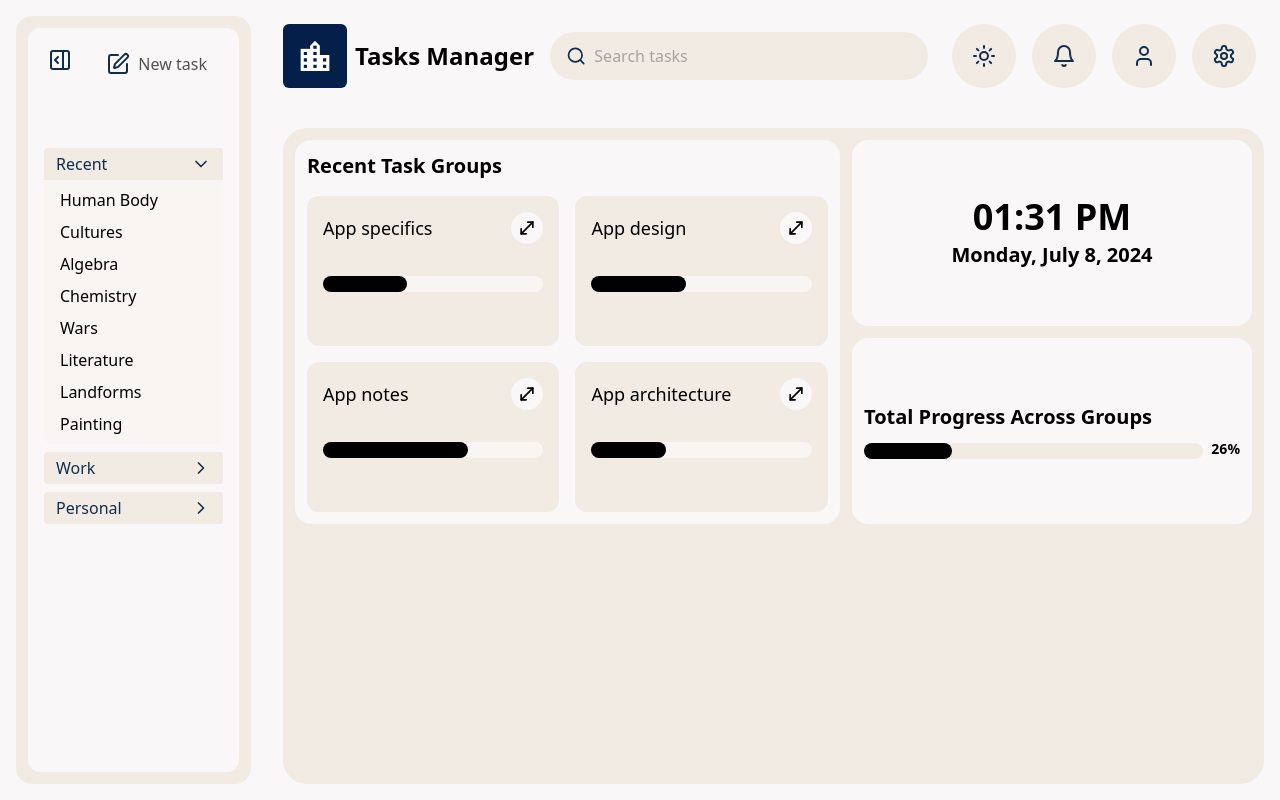
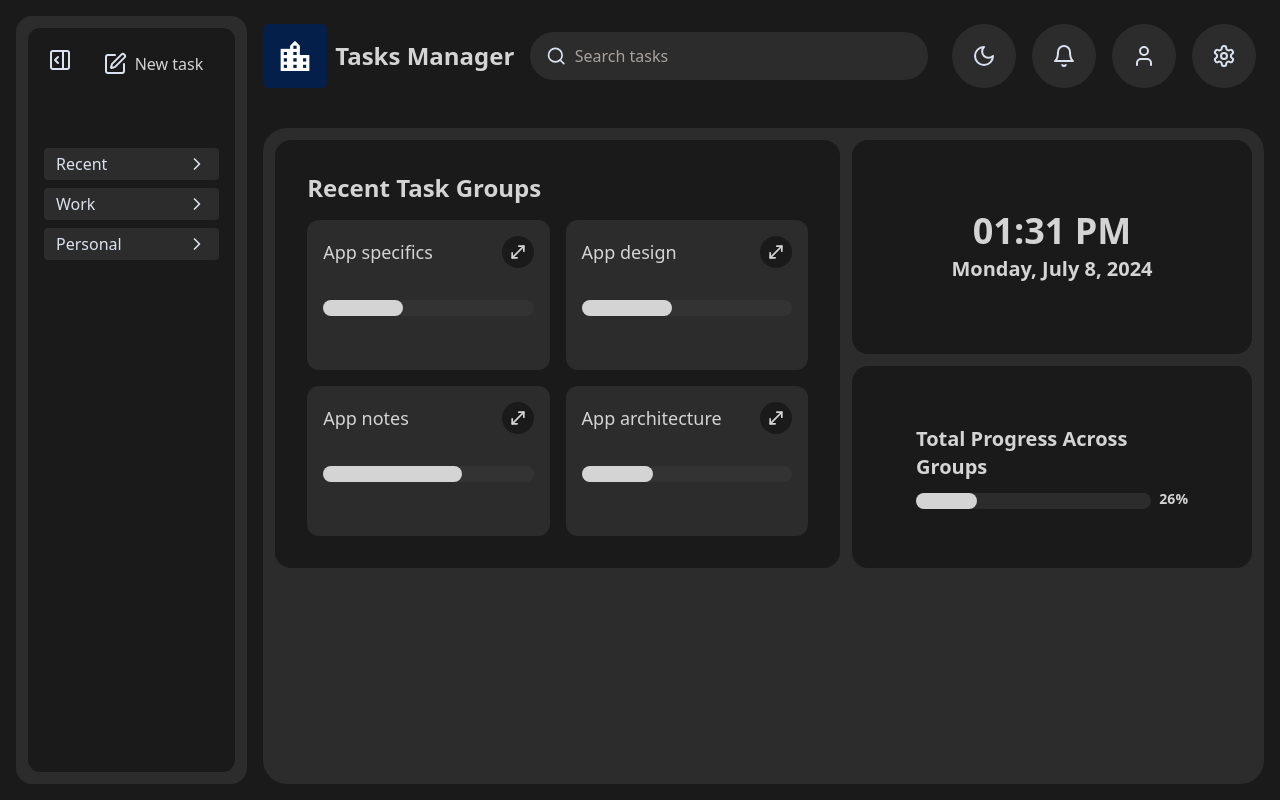
Before and after one commit to razgb/task-management-app, a React (Vite) app in the folder todo-app/: page / in a window 1280 px wide. Built offline with nearby package versions, Linux system fonts and the light colour scheme.

Commit message:
dev v 0.5 - Created a theme context using React's createContext. - Theme button toggle in ActionButtons now works. - Used claude to create simple dark theme based off light theme.   -> Looks grim and bland. Need for accent colors shown.

```diff
--- a/todo-app/src/App.tsx
+++ b/todo-app/src/App.tsx
@@ -2,12 +2,13 @@ import "./index.css";
 import Menu from "./layouts/Menu";
 import MainNavigation from "./layouts/MainNavigation";
 import Outlet from "./layouts/Outlet";
+import useTheme from "./stores/useTheme";
 
 function App() {
-  // theme will be placed here.
+  const { theme } = useTheme();
 
   return (
-    <div className="light flex h-screen gap-4 bg-primaryBg">
+    <div className={`${theme} flex h-screen bg-primaryBg text-text`}>
       <Menu />
 
       <div className="flex flex-grow flex-col gap-4">
--- a/todo-app/src/components/dashboard/RecentTaskGroups.tsx
+++ b/todo-app/src/components/dashboard/RecentTaskGroups.tsx
@@ -2,8 +2,8 @@ import TaskGroup from "./TaskGroup";
 
 export default function RecentTaskGroups() {
   return (
-    <div className="rounded-2xl bg-primaryBg p-3">
-      <h2 className="mb-4 text-xl font-bold">Recent Task Groups</h2>
+    <div className="rounded-2xl bg-primaryBg p-8">
+      <h2 className="mb-4 text-2xl font-bold">Recent Task Groups</h2>
 
       <div className="grid grid-cols-1 place-items-center gap-4 lg:grid-cols-2">
         <TaskGroup title="App specifics" />
--- a/todo-app/src/components/dashboard/TaskGroup.tsx
+++ b/todo-app/src/components/dashboard/TaskGroup.tsx
@@ -17,9 +17,9 @@ export default function TaskGroup({ title }: TaskGroupProps) {
         </Button>
       </div>
 
-      <div className="bg-secondaryBgWeak h-4 w-full rounded-full">
+      <div className="h-4 w-full rounded-full bg-secondaryBgWeak">
         <div
-          className="h-full rounded-full bg-black"
+          className="h-full rounded-full bg-text"
           style={{ width: completion + "%" }}
         ></div>
       </div>
--- a/todo-app/src/components/dashboard/TotalTaskProgress.tsx
+++ b/todo-app/src/components/dashboard/TotalTaskProgress.tsx
@@ -2,7 +2,7 @@ export default function TotalTaskProgress() {
   const completion = Math.floor(Math.random() * 100);
 
   return (
-    <div className="h-full min-w-[400px] content-center rounded-2xl bg-primaryBg p-3">
+    <div className="h-full min-w-[400px] content-center rounded-2xl bg-primaryBg px-16">
       <h2 className="mb-2 text-xl font-semibold capitalize">
         total progress across groups
       </h2>
@@ -10,7 +10,7 @@ export default function TotalTaskProgress() {
       <div className="flex items-end gap-2">
         <div className="h-4 w-full rounded-full bg-secondaryBg">
           <div
-            className="h-full rounded-full bg-black"
+            className="h-full rounded-full bg-text"
             style={{ width: completion + "%" }}
           ></div>
         </div>
--- a/todo-app/src/components/main-navigation/ActionButtons.tsx
+++ b/todo-app/src/components/main-navigation/ActionButtons.tsx
@@ -1,13 +1,28 @@
-import { Bell, User, Settings, Sun } from "lucide-react";
+import { Bell, User, Settings, Sun, Moon } from "lucide-react";
 import { ICON_SIZE } from "../../todoAppConfig";
 const iconClasses = "stroke-iconStroke";
 import Button from "../shared/Button";
+import useTheme from "../../stores/useTheme";
 
 export default function ActionButtons() {
+  const { theme, changeAppTheme } = useTheme();
+
+  const handleThemeChange = () => {
+    if (theme === "light") {
+      changeAppTheme("dark");
+    } else {
+      changeAppTheme("light");
+    }
+  };
+
   return (
     <div className="flex items-center gap-4 rounded-full p-2">
-      <Button variant="icon">
-        <Sun size={ICON_SIZE} className={iconClasses} />
+      <Button variant="icon" onClick={handleThemeChange}>
+        {theme === "light" ? (
+          <Sun size={ICON_SIZE} className={iconClasses} />
+        ) : (
+          <Moon size={ICON_SIZE} className={iconClasses} />
+        )}
       </Button>
 
       <Button variant="icon">
--- a/todo-app/src/components/menu/MenuAccordion.tsx
+++ b/todo-app/src/components/menu/MenuAccordion.tsx
@@ -13,7 +13,7 @@ const MenuAccordionContext = createContext<
 //
 
 function MenuAccordion({ children }: { children: ReactNode }) {
-  const [activeItem, setActiveItem] = useState<string | null>("Recent");
+  const [activeItem, setActiveItem] = useState<string | null>(null);
 
   return (
     <MenuAccordionContext.Provider value={{ activeItem, setActiveItem }}>
@@ -60,7 +60,7 @@ function AccordionGroup({
 
       {/* Content of the accordion group */}
       {isActive && (
-        <div className="bg-secondaryBgWeak flex flex-col items-start gap-2 rounded-b-lg px-4 py-2">
+        <div className="flex flex-col items-start gap-2 rounded-b-lg bg-secondaryBgWeak px-4 py-2">
           {children}
         </div>
       )}
--- a/todo-app/src/index.css
+++ b/todo-app/src/index.css
@@ -49,3 +49,48 @@
   --card-bg: ;
   --card-border: ;
 }
+
+.dark {
+  --heading: #f9f7f7;
+  --heading-sub: #dbe2ef;
+  --text: #d4d4d4;
+
+  --primary-bg: #1a1a1a;
+  --secondary-bg: #2c2c2c;
+  --secondary-bg-weak: #333333;
+
+  --icon-bg: #2c2c2c;
+  --icon-bg-strong: #3a3a3a;
+  --icon-bg-strongest: #474747;
+  --icon-stroke: #dbe2ef;
+
+  --btn-bg: #f5f5f5;
+  --btn-hover: ;
+  --btn-active: ;
+
+  --progress: ;
+  --progress-text: ;
+  --progress-btn: ;
+  --progress-icon: ;
+
+  --success: ;
+  --success-text: ;
+  --success-btn: ;
+  --success-icon: ;
+
+  --error: ;
+  --error-text: ;
+  --error-btn: ;
+  --error-icon: ;
+
+  --link: ;
+  --link-hover: ;
+  --link-active: ;
+
+  --input-bg: ;
+  --input-border: ;
+  --input-focus: ;
+
+  --card-bg: ;
+  --card-border: ;
+}
--- a/todo-app/src/main.tsx
+++ b/todo-app/src/main.tsx
@@ -4,11 +4,14 @@ import App from "./App.tsx";
 import "./index.css";
 
 import { RouterProvider } from "./stores/RouterContext.tsx";
+import ThemeContextProvider from "./stores/ThemeContext.tsx";
 
 ReactDOM.createRoot(document.getElementById("root")!).render(
   <React.StrictMode>
     <RouterProvider>
-      <App />
+      <ThemeContextProvider>
+        <App />
+      </ThemeContextProvider>
     </RouterProvider>
-  </React.StrictMode>
+  </React.StrictMode>,
 );
--- /dev/null
+++ b/todo-app/src/stores/ThemeContext.tsx
@@ -0,0 +1,31 @@
+import { createContext, useState } from "react";
+
+type ThemeContextType = {
+  theme: "light" | "dark";
+  changeAppTheme: (theme: "light" | "dark") => void;
+};
+
+export const ThemeContext = createContext<ThemeContextType | null>(null);
+
+export default function ThemeContextProvider({
+  children,
+}: {
+  children: React.ReactNode;
+}) {
+  const [theme, setTheme] = useState<"light" | "dark">("dark");
+
+  function changeAppTheme(theme: ThemeContextType["theme"]) {
+    setTheme((prevTheme) => {
+      if (theme !== prevTheme) return theme;
+      return prevTheme;
+    });
+  }
+
+  return (
+    <ThemeContext.Provider value={{ theme, changeAppTheme }}>
+      {children}
+    </ThemeContext.Provider>
+  );
+}
+
+export { ThemeContextProvider };
--- /dev/null
+++ b/todo-app/src/stores/useTheme.tsx
@@ -0,0 +1,10 @@
+import { useContext } from "react";
+import { ThemeContext } from "./ThemeContext.tsx";
+
+export default function useTheme() {
+  const context = useContext(ThemeContext);
+  if (context === null) {
+    throw new Error("useTheme must be used within a ThemeContextProvider");
+  }
+  return context;
+}
```
